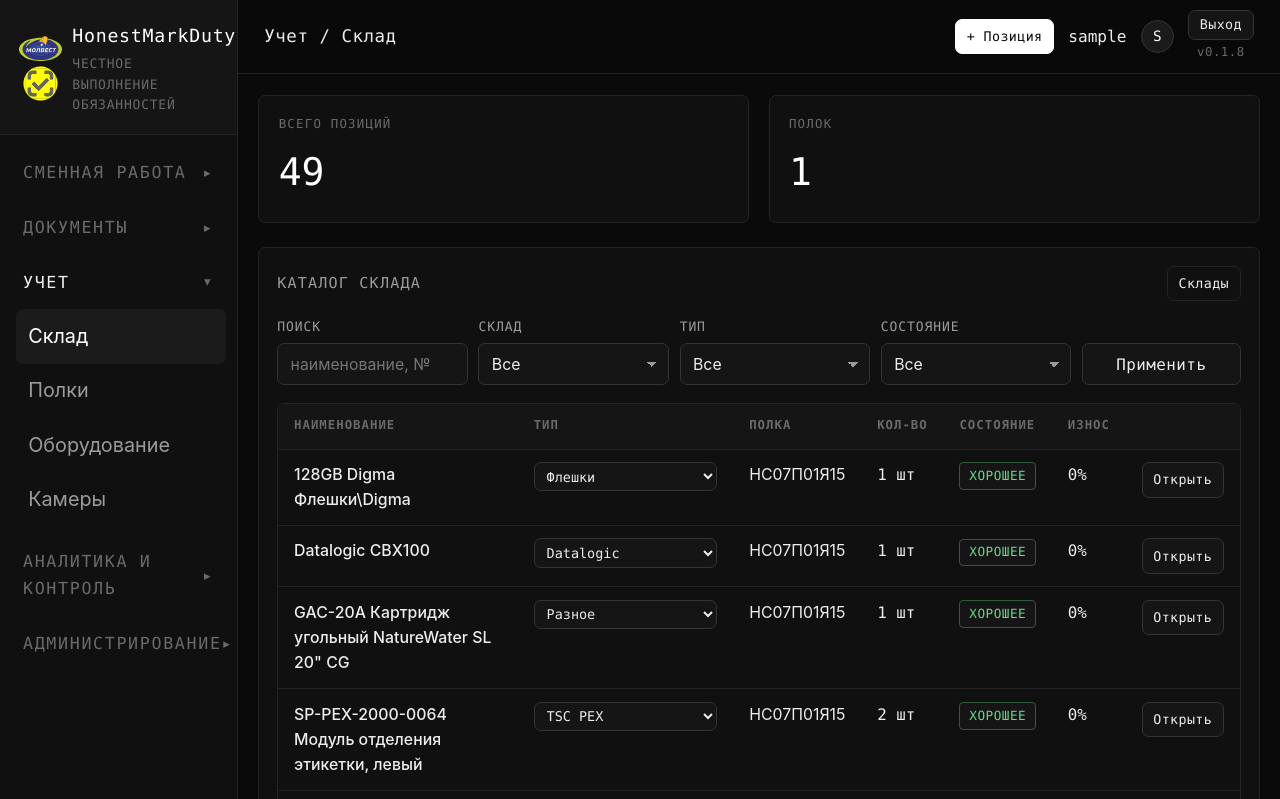
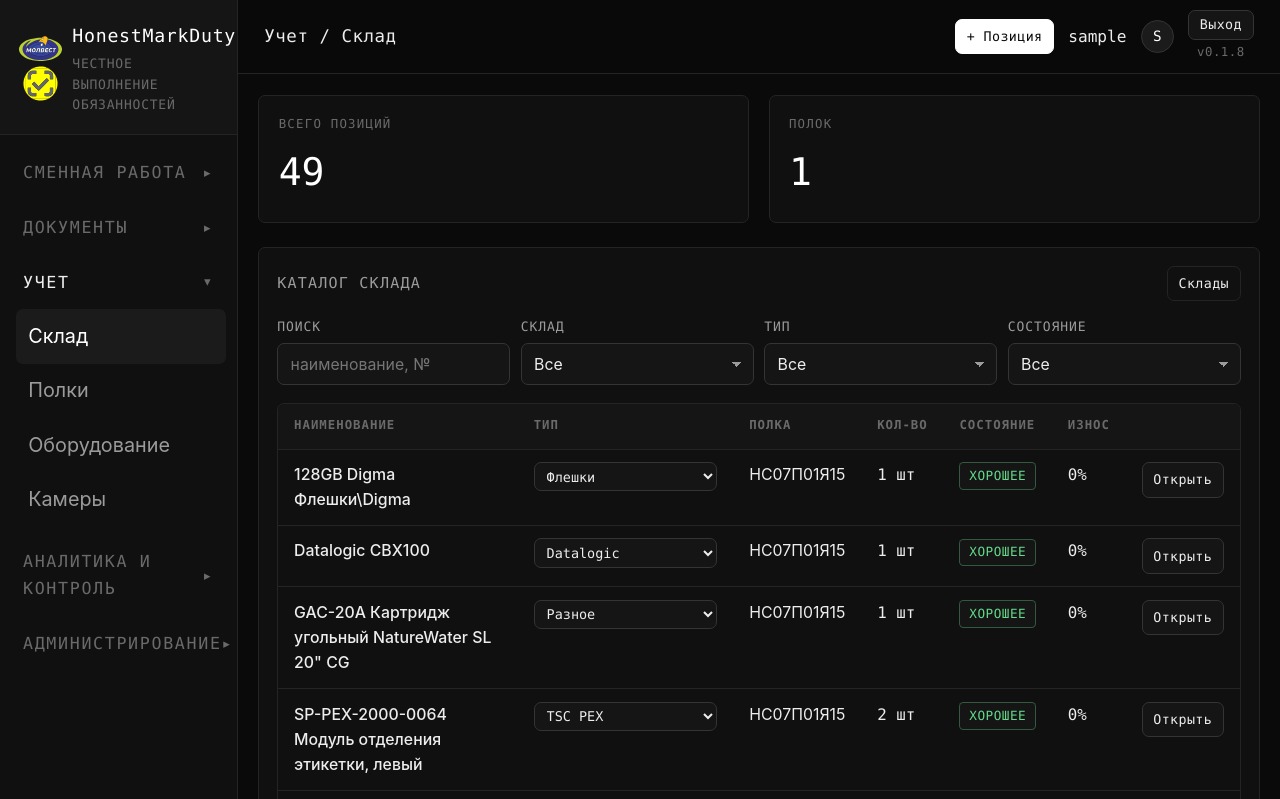
Before and after one commit to ELJZX/HonestMarkDuty, a Django app: page /inventory/list/ in a window 1280 px wide. Shown: the top 799 px of the page. Run offline with Django 5.2, Linux system fonts and the light colour scheme; the visitor is signed in with stand-in values (Sample User, id 1); data comes from the database, SQL or seed files in the repository.

Commit message:
Склад: убрана кнопка «Применить» — поиск и фильтры срабатывают сразу

```diff
--- a/templates/inventory/item_list.html
+++ b/templates/inventory/item_list.html
@@ -38,7 +38,6 @@
         {% for v, l in conditions %}<option value="{{ v }}" {% if current.condition == v %}selected{% endif %}>{{ l }}</option>{% endfor %}
       </select>
     </div>
-    <button class="btn" type="submit">Применить</button>
   </form>
 
   <div id="items-results">
```
